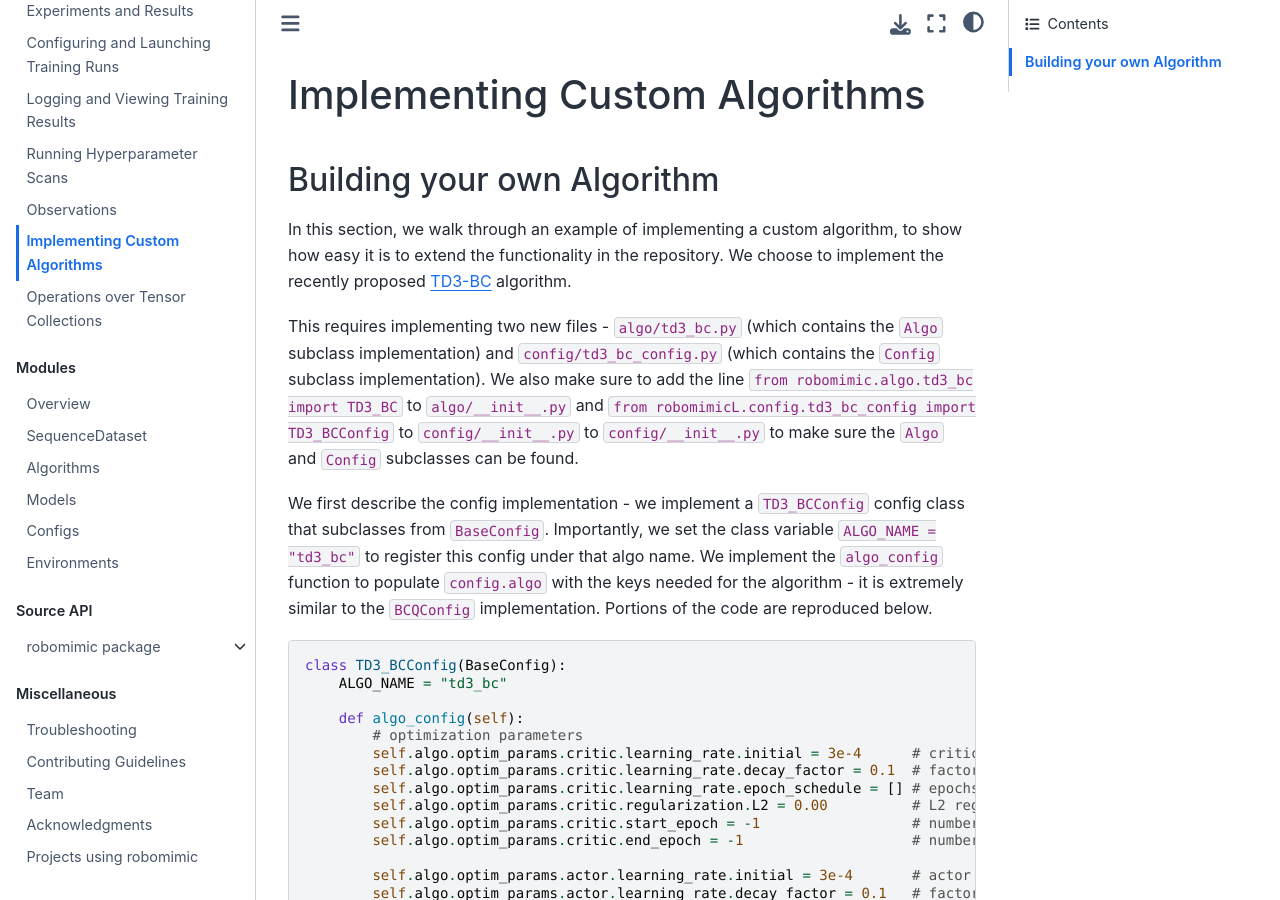
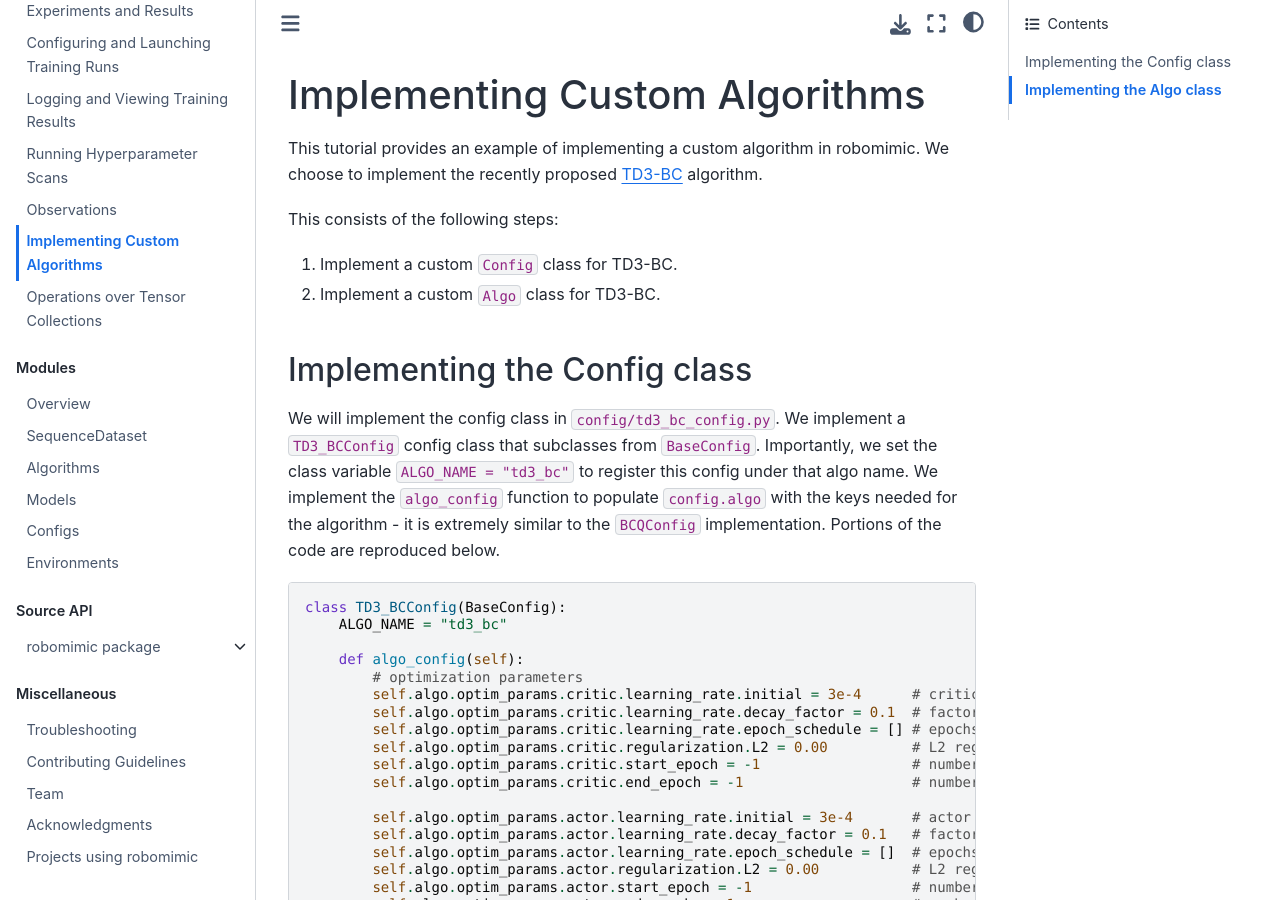
Before and after one commit to ARISE-Initiative/robomimic, a Sphinx documentation site: the page built from docs/tutorials/custom_algorithms.md, in a window 1280 px wide and 900 px high. Built offline with Sphinx 7.4.7 and the Sphinx Book theme 1.1.4, drawn with Linux system fonts in a browser that asks for light colours; pages that are not in the unit, such as notebooks, are missing from menus; some of the changed text lies outside the part shown.

Commit message:
slight refactor of algo tutorial

````diff
--- a/docs/tutorials/custom_algorithms.md
+++ b/docs/tutorials/custom_algorithms.md
@@ -1,12 +1,14 @@
 # Implementing Custom Algorithms
 
-## Building your own Algorithm
+This tutorial provides an example of implementing a custom algorithm in robomimic. We choose to implement the recently proposed [TD3-BC](https://arxiv.org/abs/2106.06860) algorithm.
 
-In this section, we walk through an example of implementing a custom algorithm, to show how easy it is to extend the functionality in the repository. We choose to implement the recently proposed [TD3-BC](https://arxiv.org/abs/2106.06860) algorithm.
+This consists of the following steps:
+1. Implement a custom `Config` class for TD3-BC.
+2. Implement a custom `Algo` class for TD3-BC.
 
-This requires implementing two new files - `algo/td3_bc.py` (which contains the `Algo` subclass implementation) and `config/td3_bc_config.py` (which contains the `Config` subclass implementation). We also make sure to add the line `from robomimic.algo.td3_bc import TD3_BC` to `algo/__init__.py` and `from robomimicL.config.td3_bc_config import TD3_BCConfig` to `config/__init__.py` to `config/__init__.py` to make sure the `Algo` and `Config` subclasses can be found.
+## Implementing the Config class
 
-We first describe the config implementation - we implement a `TD3_BCConfig` config class that subclasses from `BaseConfig`. Importantly, we set the class variable `ALGO_NAME = "td3_bc"` to register this config under that algo name. We implement the `algo_config` function to populate `config.algo` with the keys needed for the algorithm - it is extremely similar to the `BCQConfig` implementation. Portions of the code are reproduced below.
+We will implement the config class in `config/td3_bc_config.py`. We implement a `TD3_BCConfig` config class that subclasses from `BaseConfig`. Importantly, we set the class variable `ALGO_NAME = "td3_bc"` to register this config under that algo name. We implement the `algo_config` function to populate `config.algo` with the keys needed for the algorithm - it is extremely similar to the `BCQConfig` implementation. Portions of the code are reproduced below.
 
 ```python
 class TD3_BCConfig(BaseConfig):
@@ -62,7 +64,12 @@
 
 Usually, we only need to implement the `algo_config` function to populate `config.algo` with the keys needed for the algorithm, but we also update the `experiment_config` function and `observation_config` function to make it easier to reproduce experiments on `gym` environments from the paper. See the source file for more details.
 
-Now we discuss the algorithm implementation. As described in the "Initialization" section above, we first need to implement the `algo_config_to_class` method - this is straightforward since we don't have multiple variants of this algorithm. We take special care to make sure we register this function with the same algo name that we used for defining the config (`"td3_bc"`).
+Finally, we add the line `from robomimic.config.td3_bc_config import TD3_BCConfig` to `config/__init__.py` to make sure this `Config` subclass is registered by `robomimic`.
+
+
+## Implementing the Algo class
+
+We will implement the algo class in `algo/td3_bc.py`. As described in the [Algorithm documentation](../modules/algorithms.html#initialization), we first need to implement the `algo_config_to_class` method - this is straightforward since we don't have multiple variants of this algorithm. We take special care to make sure we register this function with the same algo name that we used for defining the config (`"td3_bc"`).
 
 ```python
 @register_algo_factory_func("td3_bc")
@@ -81,7 +88,7 @@
     return TD3_BC, {}
 ```
 
-Next, we'll describe how we implement the methods outlined in the "Important Methods" section above. We omit several of the methods, since their implementation is extremely similar to the `BCQ` implementation. We start by defining the class and implementing `_create_networks`. The code uses helper functions `_create_critics` and `_create_actor` to create the critic and actor networks, as in the `BCQ` implementation.
+Next, we'll describe how we implement the methods outlined in the [Algorithm documentation](../modules/algorithms.html#important-class-methods). We omit several of the methods, since their implementation is extremely similar to the `BCQ` implementation. We start by defining the class and implementing `_create_networks`. The code uses helper functions `_create_critics` and `_create_actor` to create the critic and actor networks, as in the `BCQ` implementation.
 
 ```python
 class TD3_BC(PolicyAlgo, ValueAlgo):
````
Also changed, not shown: other parts of docs/tutorials/custom_algorithms.md (+2 -0 lines).
